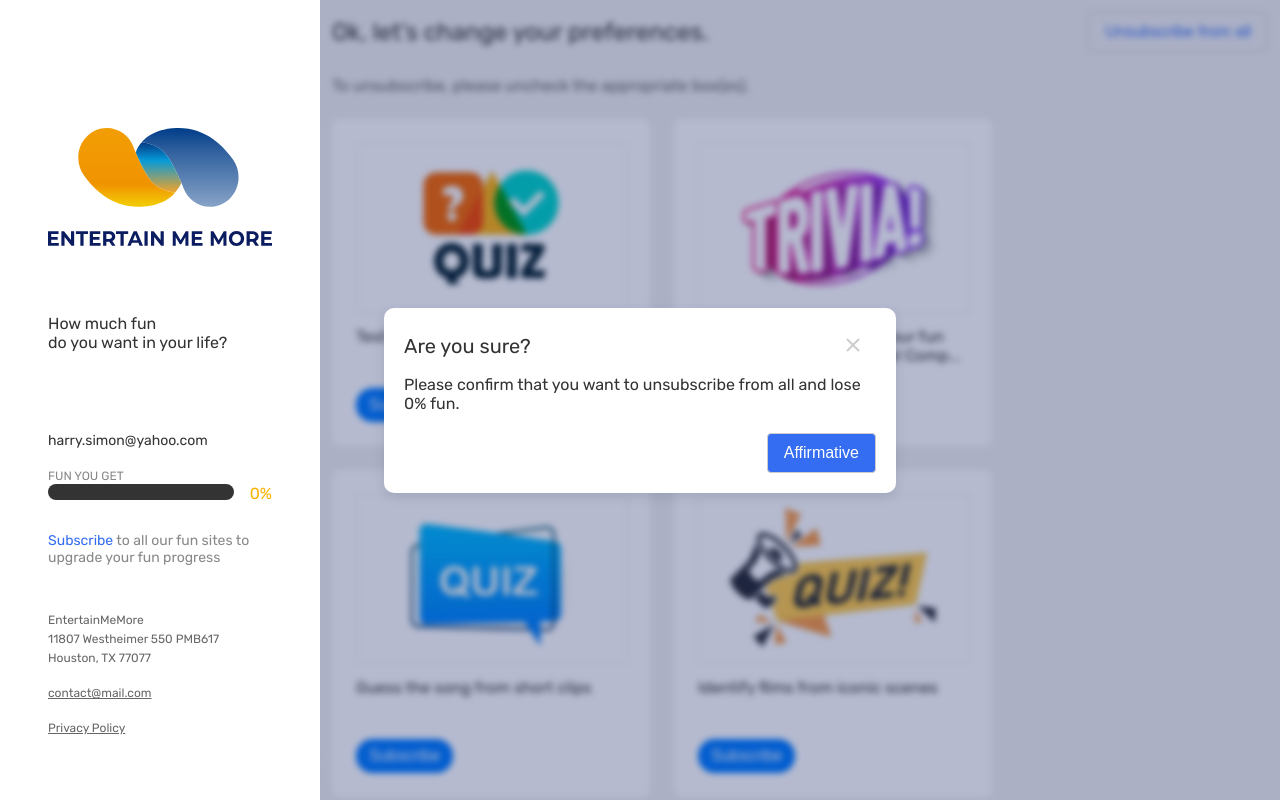
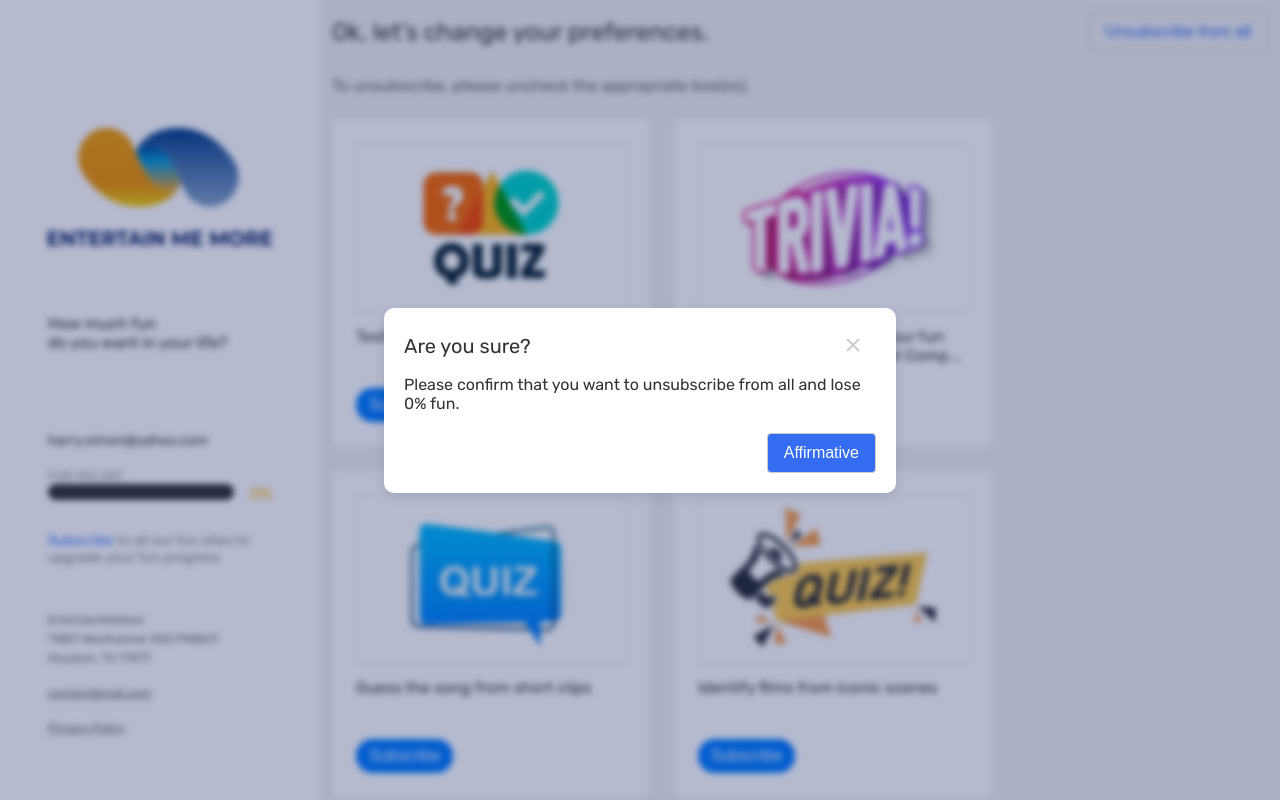
Before and after one commit to guijaffe/subscription-manager, a Vue app: page / in a window 1280 px wide. Both pictures are taken after a click on the button "Unsubscribe from all". Shown: the top 800 px of the page. Built offline with nearby package versions, Linux system fonts and the light colour scheme.

Commit message:
z-index fix

```diff
--- a/src/components/Modal.vue
+++ b/src/components/Modal.vue
@@ -59,6 +59,7 @@ export default defineComponent({
   display: flex;
   justify-content: center;
   align-items: center;
+  z-index: 1050;
 
   &__content {
     background-color: #fff;
```
